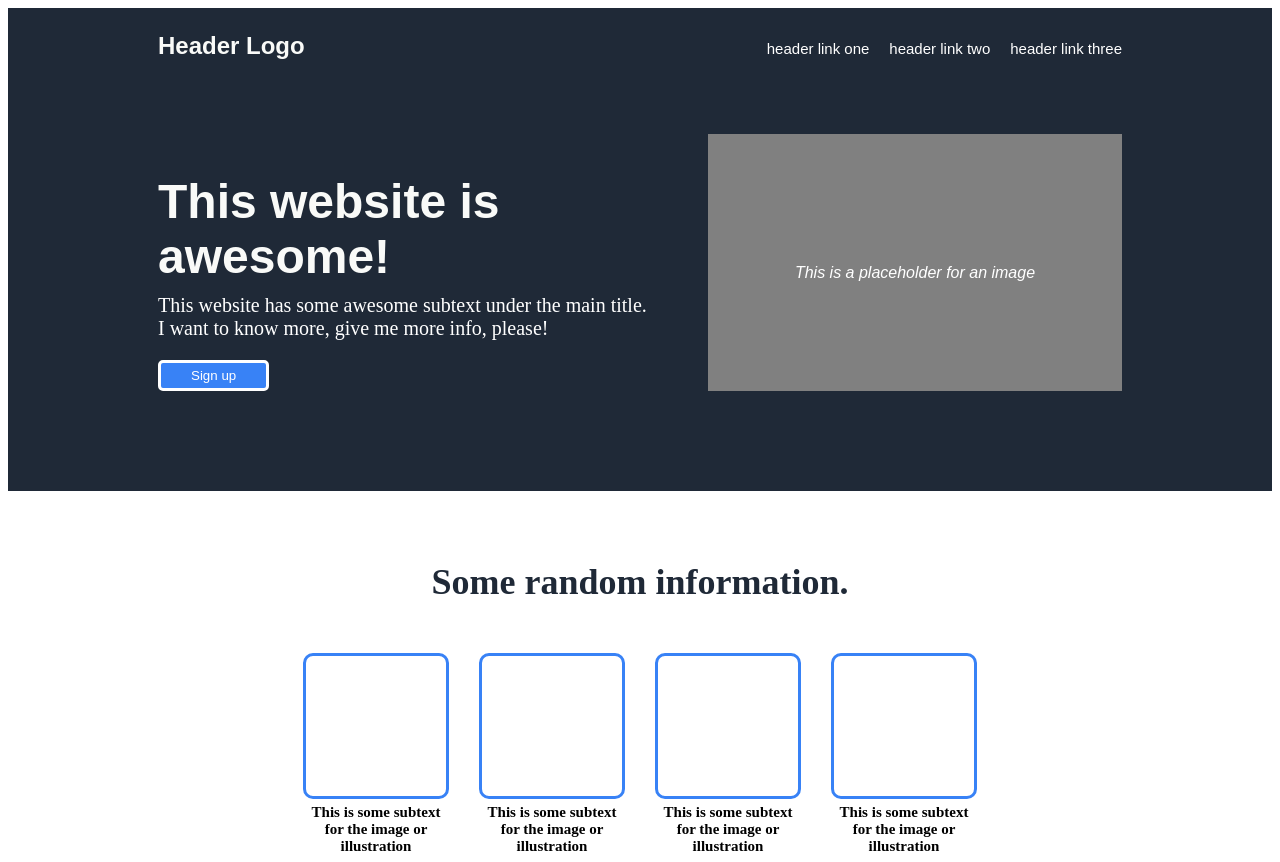
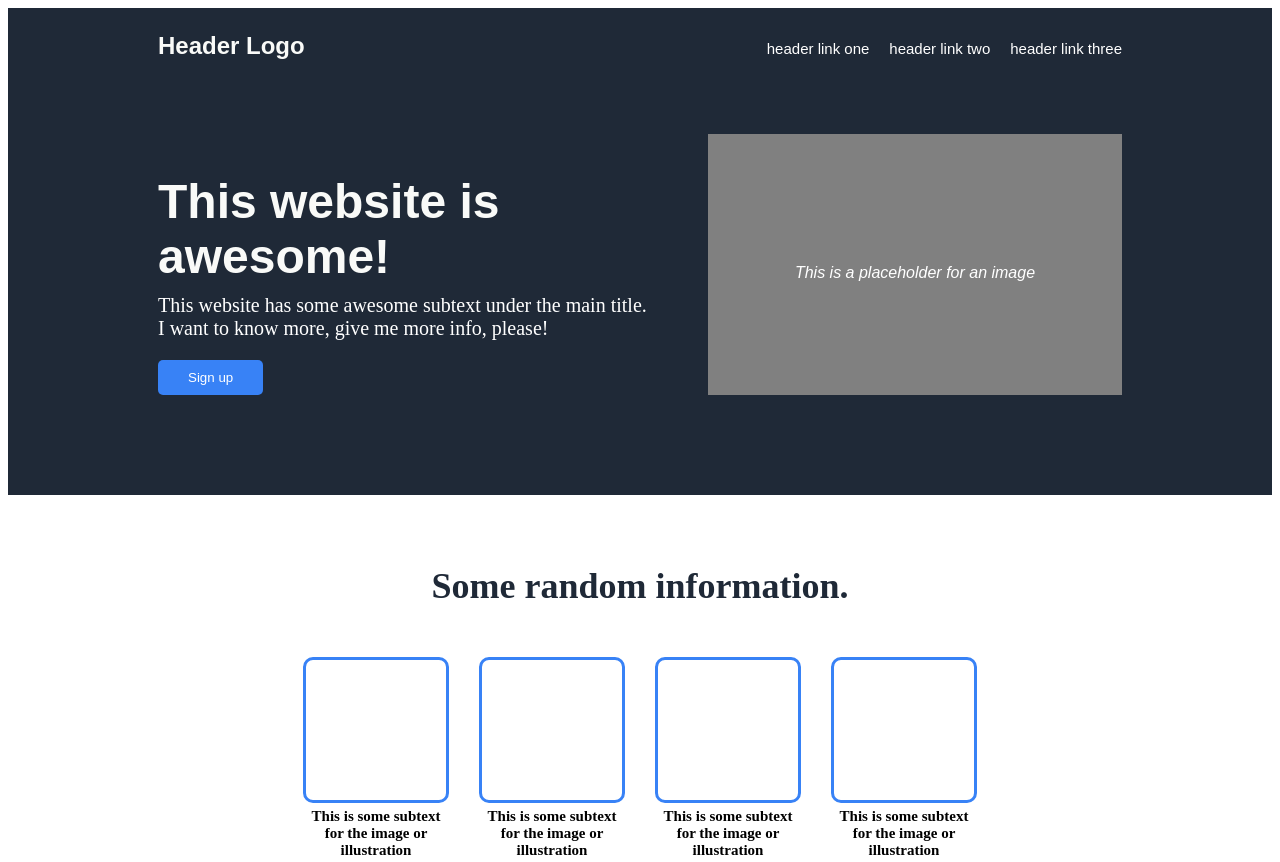
Before and after one commit to reactor214/project-landing-page, a plain HTML site: page index.html in a window 1280 px wide. Shown: the top 862 px of the page. Drawn offline with Linux system fonts and the light colour scheme.

Commit message:
changed button border on the hero text section

```diff
--- a/index.html
+++ b/index.html
@@ -63,7 +63,7 @@
                 <p3>Call to action! It's time!</p3>
                 <p4>Sign up for our product by clicking that button on the right</p4>
             </div>
-            <button>Sign up</button>
+            <button class="button2">Sign up</button>
         </div>
     </section>
 
--- a/styles.css
+++ b/styles.css
@@ -28,6 +28,18 @@ h3 {
 
 p6 {
     font-size: 20px;
+}
+
+button {
+    background-color: #3882F6;
+    color: white;
+    border: #3882F6;
+    border-radius: 5px;
+    white-space: nowrap;
+    padding-left: 30px;
+    padding-right: 30px;
+    padding-bottom: 10px;
+    padding-top: 10px;
 }
 
 .logo-and-links {
@@ -195,7 +207,7 @@ p3 {
     font-style: italic;
 }
 
-button {
+.button2 {
     border: white;
     border-style: solid;
     background-color: #3882F6;
@@ -204,6 +216,6 @@ button {
     white-space: nowrap;
     padding-left: 30px;
     padding-right: 30px;
+    padding-bottom: 5px;
     padding-top: 5px;
-    padding-bottom: 5px;
 }
```
